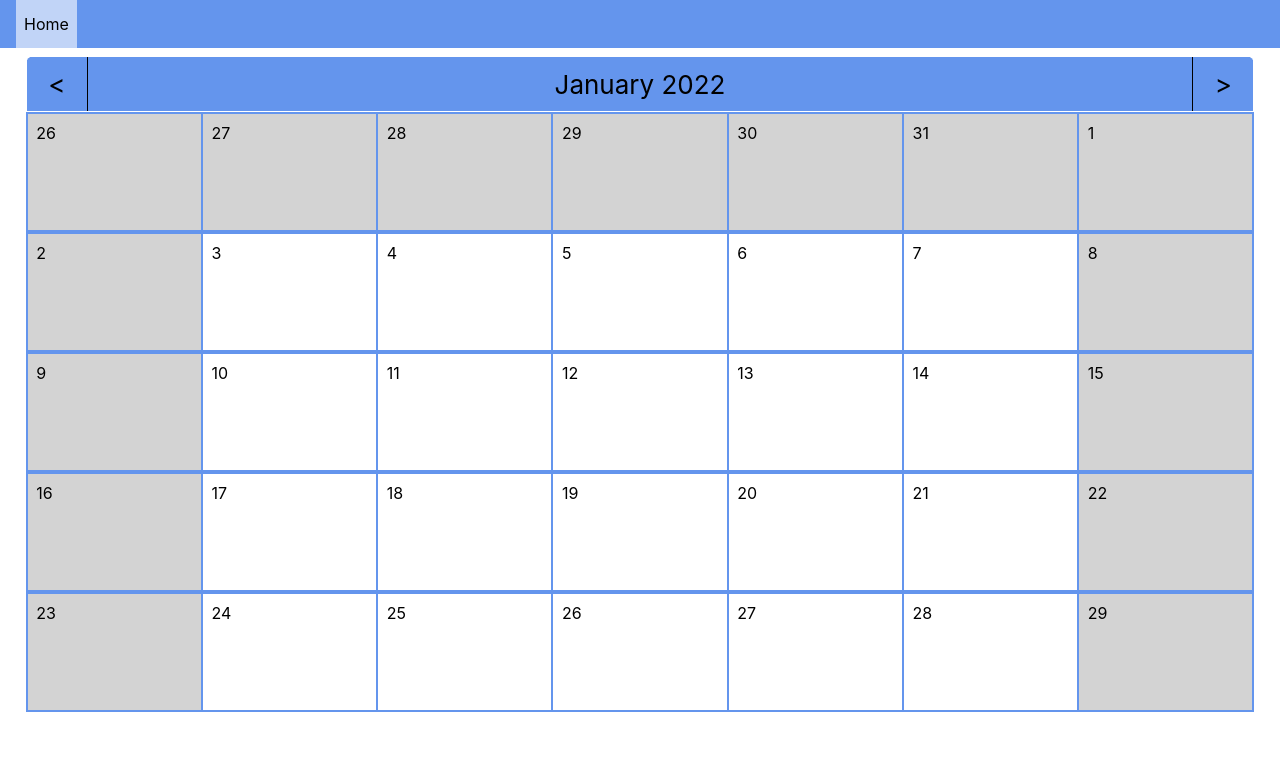
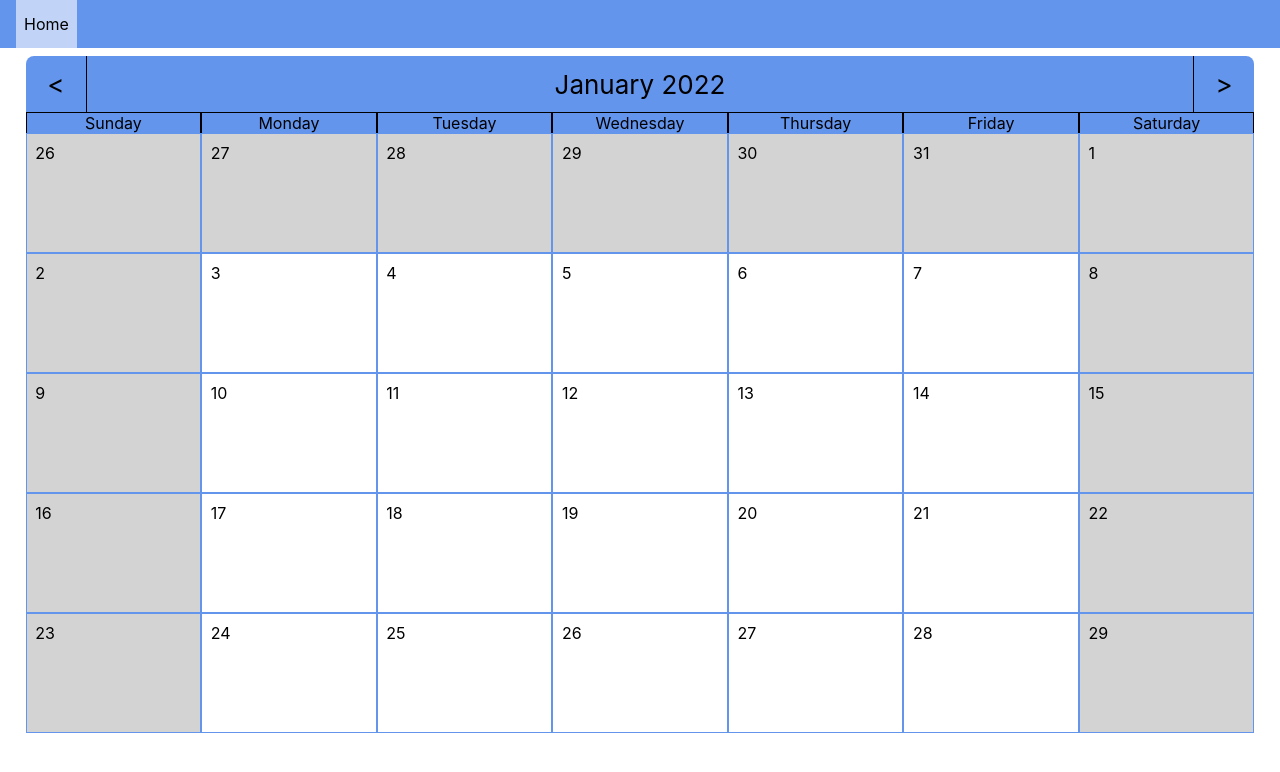
Before and after one commit to malee31/React-Calendar, a React (Create React App) app: page / in a window 1280 px wide. Shown: the top 772 px of the page. Built offline with nearby package versions, Linux system fonts and the light colour scheme.

Commit message:
Added labels for day of the week

```diff
--- a/src/Components/Calendar.js
+++ b/src/Components/Calendar.js
@@ -64,6 +64,19 @@ function CalendarHeader(props) {
 	);
 }
 
+function CalendarWeekdays() {
+	const weekdays = ["Sunday", "Monday", "Tuesday", "Wednesday", "Thursday", "Friday", "Saturday"];
+	return (
+		<div className="calendar-weekdays">
+			{weekdays.map(day =>
+				<div>
+					{day}
+				</div>
+			)}
+		</div>
+	);
+}
+
 /**
  * Returns a size 5 array of weeks in a month. Each week is another array containing objects with data about each day<br>
  * The days start on Sunday and the first week will contain the first day of the month. There WILL be overflow into the next and/or previous month's days
@@ -101,7 +114,8 @@ function getMonthData(year, month) {
 
 export default function Calendar(props) {
 	console.log("Render");
-	const [focusValue, setFocus] = useState(store.getState().focus);
+	// Using toString as a workaround for IDE type checking
+	const [focusValue, setFocus] = useState(store.getState().focus.toString());
 	useEffect(() => {
 		return store.subscribe(() => {
 			console.log("Store state change detected by Calendar");
@@ -109,13 +123,14 @@ export default function Calendar(props) {
 		});
 	}, []);
 
-	const focus = new Date(store.getState().focus);
+	const focus = new Date(focusValue);
 	const monthData = getMonthData(focus.getFullYear(), focus.getMonth());
 	return (
 		<div className="calendar-wrapper">
 			<CalendarHeader>
 				{focus.toLocaleString("default", { month: "long" })} {focus.getFullYear()}
 			</CalendarHeader>
+			<CalendarWeekdays/>
 			{monthData.map((weekData, weekNum) => <CalendarRow weekData={weekData} key={`Week-${weekNum}`}/>)}
 		</div>
 	);
--- a/src/ReduxStore.js
+++ b/src/ReduxStore.js
@@ -1,8 +1,10 @@
 import { configureStore } from '@reduxjs/toolkit';
 
+const TODAY = new Date();
 const initialState = {
-	today: (new Date()).toString(),
-	focus: (new Date()).toString()
+	today: TODAY.toString(),
+	focus: TODAY.toString(),
+	navEnabled: false
 };
 
 function rootReducer(state = initialState, action) {
--- a/src/styles/calendar.css
+++ b/src/styles/calendar.css
@@ -15,7 +15,6 @@
 	flex-direction: row;
 	justify-content: space-between;
 	align-items: center;
-	border: 1px solid white;
 }
 
 .calendar-header > * {
@@ -29,6 +28,7 @@
 .calendar-header-controls-left, .calendar-header-controls-right {
 	border: 0 solid black;
 	width: 5%;
+	cursor: pointer;
 }
 
 .calendar-header-controls-left {
@@ -37,6 +37,23 @@
 
 .calendar-header-controls-right {
 	border-left-width: 1px;
+}
+
+.calendar-weekdays {
+	width: 100%;
+	display: flex;
+	flex-direction: row;
+	justify-content: space-between;
+	align-items: center;
+	border-top: 1px solid black;
+}
+
+.calendar-weekdays > * {
+	width: calc(100% / 7);
+	text-align: center;
+	border-style: solid;
+	border-color: black;
+	border-width: 0 1px;
 }
 
 .calendar-contents {
@@ -55,7 +72,6 @@
 	width: 100%;
 	height: 15vh;
 	background-color: white;
-	border: 1px solid cornflowerblue;
 }
 
 .calendar-cell {
```
